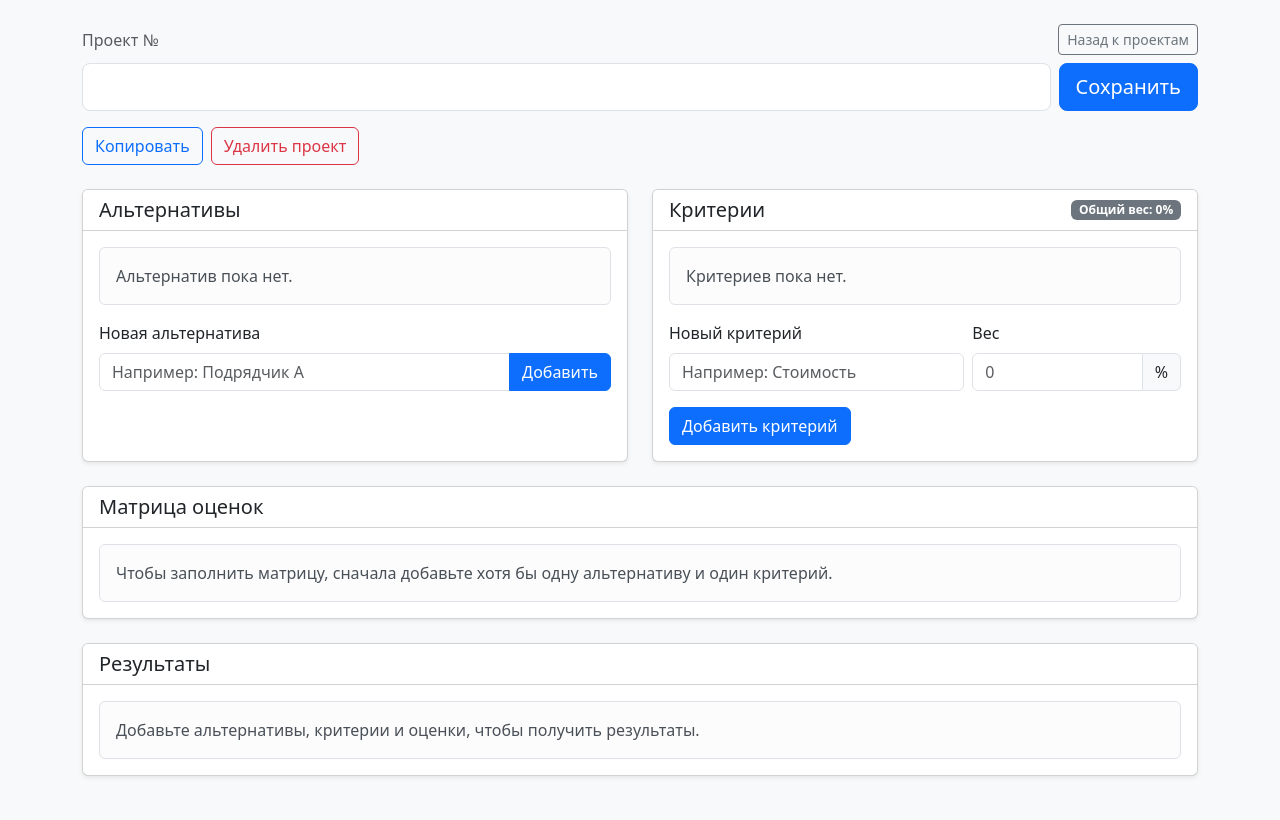
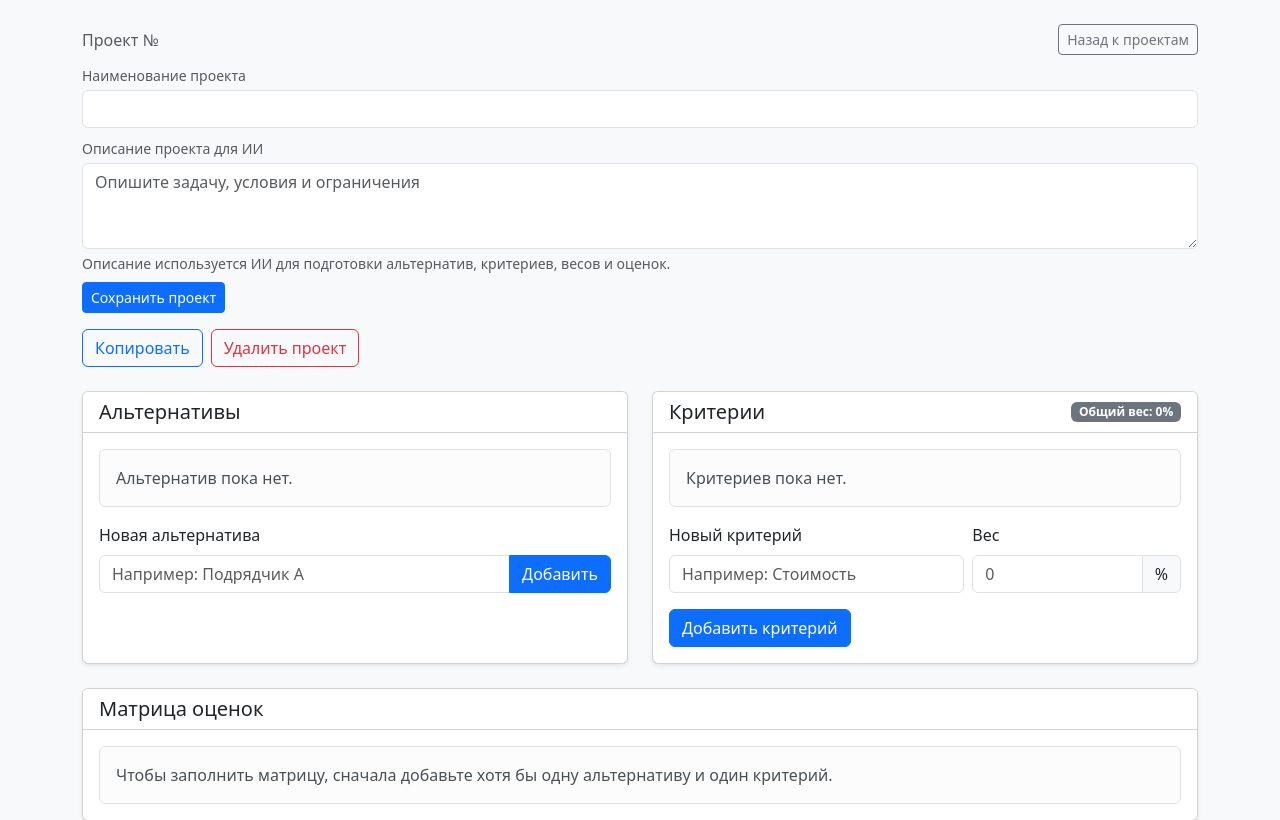
Before and after one commit to evpoluyanov/decision-matrix-ai, a FastAPI app: template app/templates/project_detail.html in a window 1280 px wide. Shown: the part 56-876 px from the top of the page. Run offline with FastAPI, Linux system fonts and the light colour scheme; the template is opened without the code that fills it, so the values that code supplies are empty.

Commit message:
Добавлено описание проекта для ИИ

```diff
--- a/app/routers/alternatives.py
+++ b/app/routers/alternatives.py
@@ -78,6 +78,7 @@ def project_detail(
 def edit_project(
     project_id: int,
     project_name: str = Form(...),
+    project_description: str | None = Form(None),
     db: Session = Depends(get_db),
     project: models.Project = Depends(
         require_project_owner
@@ -87,6 +88,7 @@ def edit_project(
         db=db,
         project=project,
         project_name=project_name,
+        project_description=project_description,
     )
 
     return RedirectResponse(
--- a/app/routers/projects.py
+++ b/app/routers/projects.py
@@ -60,12 +60,14 @@ def list_projects(
 def create_project(
     request: Request,
     project_name: str = Form(...),
+    project_description: str | None = Form(None),
     db: Session = Depends(get_db),
     current_user: models.User = Depends(require_user),
 ):
     project = project_service.create_project(
         db=db,
         project_name=project_name,
+        project_description=project_description,
         owner_id=current_user.id,
     )
 
--- a/app/templates/project_detail.html
+++ b/app/templates/project_detail.html
@@ -20,26 +20,54 @@
     <form
         action="/projects/{{ project.id }}/edit"
         method="post"
-        class="row g-2 mb-3"
+        class="mb-3"
     >
-        <div class="col-12 col-md">
+        <div class="mb-2">
+            <label
+                for="project-name"
+                class="form-label small text-muted mb-1"
+            >
+                Наименование проекта
+            </label>
+
             <input
+                id="project-name"
                 type="text"
                 name="project_name"
                 value="{{ project.name }}"
-                class="form-control form-control-lg"
+                class="form-control"
                 required
             >
         </div>
 
-        <div class="col-12 col-sm-auto">
-            <button
-                type="submit"
-                class="btn btn-primary btn-lg w-100"
+        <div class="mb-2">
+            <label
+                for="project-description"
+                class="form-label small text-muted mb-1"
             >
-                Сохранить
-            </button>
+                Описание проекта для ИИ
+            </label>
+
+            <textarea
+                id="project-description"
+                name="project_description"
+                class="form-control"
+                rows="3"
+                placeholder="Опишите задачу, условия и ограничения"
+            >{{ project.description or '' }}</textarea>
+
+            <div class="form-text">
+                Описание используется ИИ для подготовки
+                альтернатив, критериев, весов и оценок.
+            </div>
         </div>
+
+        <button
+            type="submit"
+            class="btn btn-primary btn-sm"
+        >
+            Сохранить проект
+        </button>
     </form>
 
     <div class="d-flex flex-wrap gap-2">
```
Also changed, not shown: app/services/project_service.py (+24 -1 lines), app/templates/index.html (+22 -0 lines), tests/test_project_authorization.py (+7 -0 lines).
